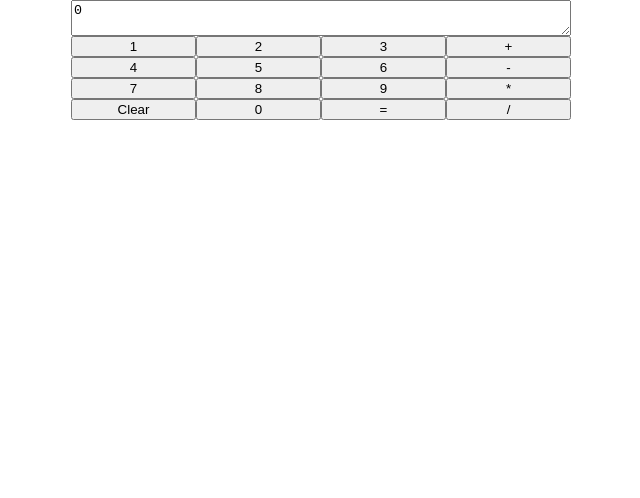
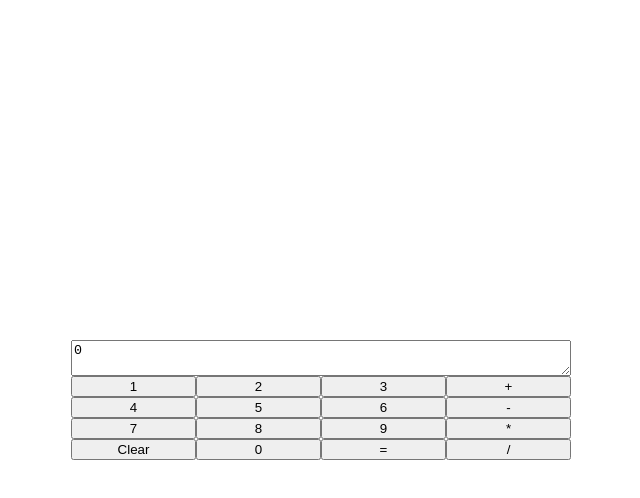
Before and after one commit to BosEriko/rr-calculator, a React (Create React App) app: page / in a window 1280 px wide. Shown: the top 498 px of the page, without its empty margins (319-959 px from the left). Built offline with nearby package versions, Linux system fonts and the light colour scheme.

Commit message:
center the calculator

```diff
--- a/src/App.css
+++ b/src/App.css
@@ -1,6 +1,7 @@
 .calculator {
   display: grid;
   width: 500px;
-  margin: 0 auto;
+  margin: 50vh auto 0;
+  transform: translateY(-50%);
   grid-template-columns: repeat(4, 1fr);
 }
```
